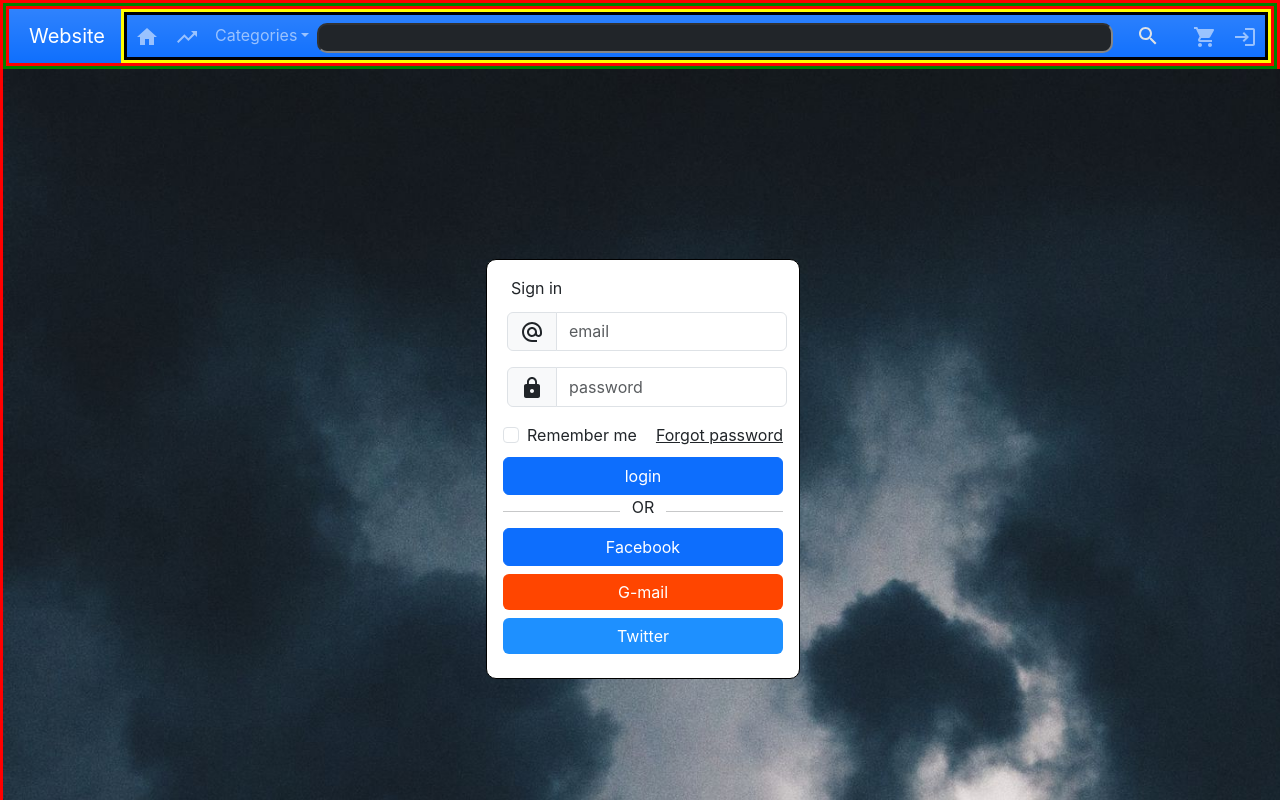
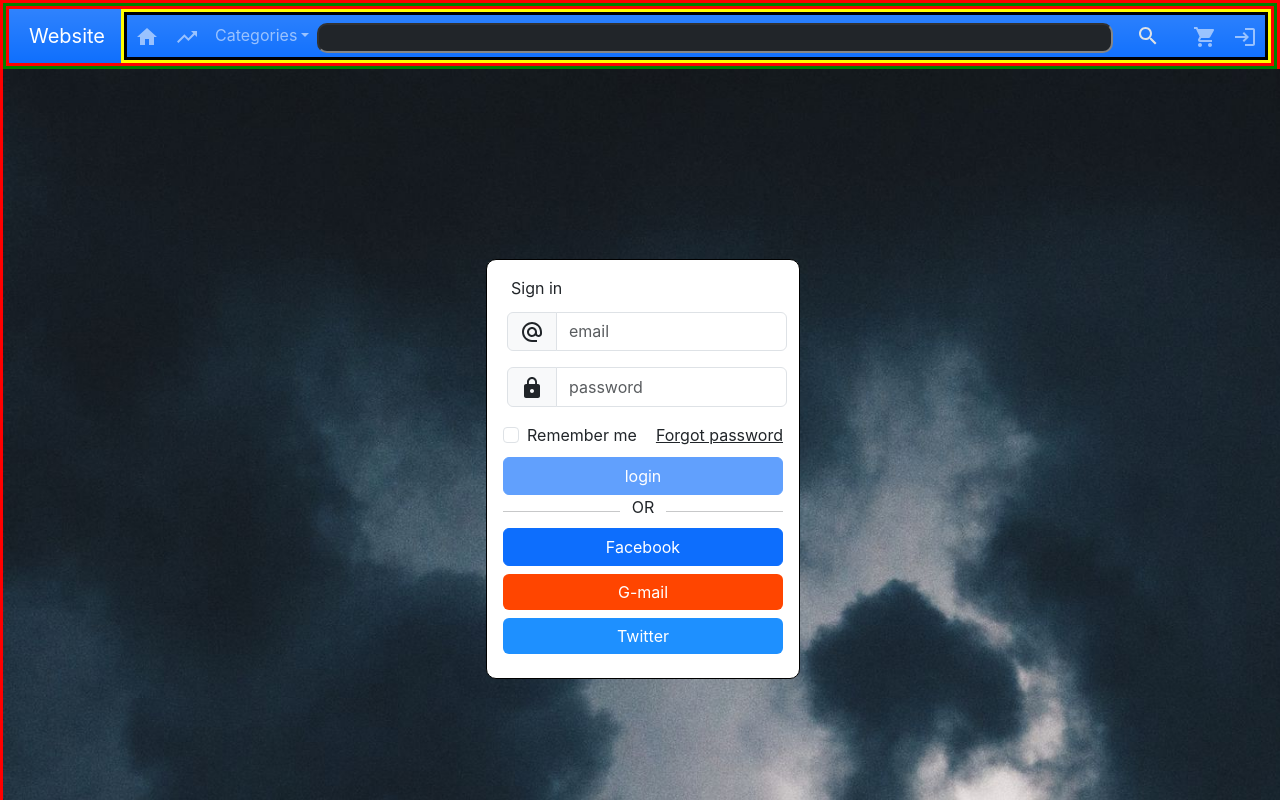
Before and after one commit to MoustafaAshraf8/Storm-e-commerce-website, a React (Create React App) app in the folder Frontend/thunder/: page /login in a window 1280 px wide. Built offline with nearby package versions, Linux system fonts and the light colour scheme.

Commit message:
form validation

```diff
--- a/Frontend/thunder/src/Page/loginTest.jsx
+++ b/Frontend/thunder/src/Page/loginTest.jsx
@@ -1,6 +1,10 @@
 import React, { useState } from "react";
 import LockIcon from "@mui/icons-material/Lock";
 import AlternateEmailIcon from "@mui/icons-material/AlternateEmail";
+
+let regexEmail = /^\w+@[a-zA-Z_]+\.[a-zA-Z]{2,6}$/;
+let regexPassword = /^(?=.*\d)(?=.*[!@#$%^&*])(?=.*[a-z])(?=.*[A-Z]).{8,}$/;
+
 const LoginTest = () => {
   let [Email, setEmail] = useState("");
   let [Password, setPassword] = useState({
@@ -8,15 +12,37 @@ const LoginTest = () => {
     isTouched: false,
   });
 
+  const getIsFormValid = () => {
+    return Email.match(regexEmail) && Password.value.match(regexPassword);
+  };
+
   let emailChanged = (e) => {
     setEmail(e.target.value);
+    if (Email.match(regexEmail)) {
+      console.log(Email + "email accepted");
+    } else {
+      console.log(Email + "wrong email schema");
+    }
   };
   let passwordChanged = (e) => {
     setPassword({ ...Password, value: e.target.value });
-    console.log(Password);
+    if (Password.value.match(regexPassword) && Password.value.length >= 8) {
+      console.log(Password.value + "  strong password");
+    } else {
+      console.log(Password.value + "  weak password");
+    }
   };
+
+  let submitHandle = (e) => {
+    console.log("a7a");
+    e.preventDefault();
+    console.log(`email: ${Email} ==> password: ${Password.value}`);
+  };
+
+  //let validated = Email && Password.value;
+
   return (
-    <div
+    <form
       className="container-fluid d-flex align-items-center justify-content-center"
       style={{
         height: "100%",
@@ -24,6 +50,7 @@ const LoginTest = () => {
         backgroundImage: "url('./Images/storm.jpg')",
         backgroundSize: "cover",
       }}
+      onSubmit={submitHandle}
     >
       <div
         className="card d-flex-column justify-content-center p-3 col-12 col-md-3"
@@ -99,7 +126,11 @@ const LoginTest = () => {
           </div>
           {/* login btn */}
           <div className="d-grid gap-2">
-            <button className="btn btn-primary" type="submit">
+            <button
+              className="btn btn-primary"
+              type="submit"
+              disabled={!getIsFormValid()}
+            >
               login
             </button>
           </div>
@@ -136,7 +167,7 @@ const LoginTest = () => {
           </button>
         </div>
       </div>
-    </div>
+    </form>
   );
 };
 
```
